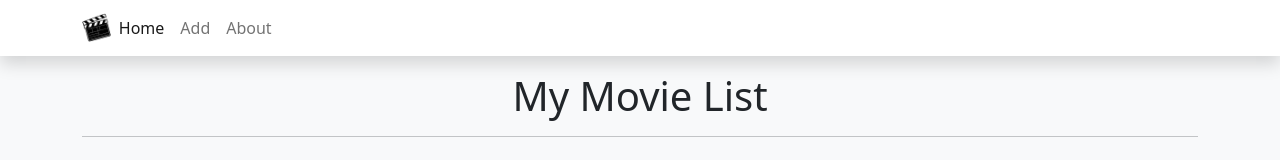
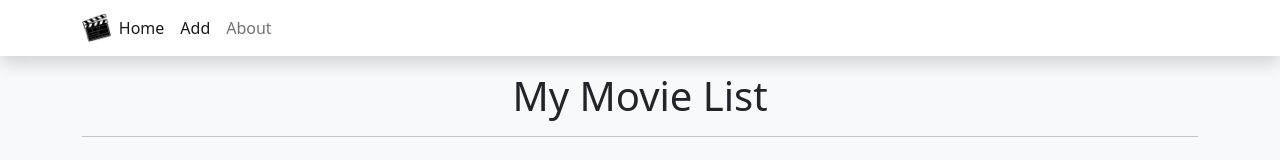
Before and after one commit to alexkana/MyMovieList, a React (Create React App) app: page / in a window 1280 px wide. Shown: the top 160 px of the page. Built offline with nearby package versions, Linux system fonts and the light colour scheme; no server answers.

Commit message:
Updated Navlink

```diff
--- a/src/components/Navbar.js
+++ b/src/components/Navbar.js
@@ -11,7 +11,7 @@ export function Navbar() {
           <Nav>
             <Nav.Item as={NavLink} to="/"><img src={logo} alt="Logo" style={{height:"1.8rem", width:"1.8rem", marginTop:"5px"}}/></Nav.Item>
             <Nav.Link as={NavLink} to="/">Home</Nav.Link>
-            <Nav.Link reloadDocument as={NavLink} to="/add">Add</Nav.Link>
+            <Nav.Link  as={NavLink} href="/add">Add</Nav.Link>
             <Nav.Link as={NavLink} to="/about">About</Nav.Link>
           </Nav>
         </Container>
```
